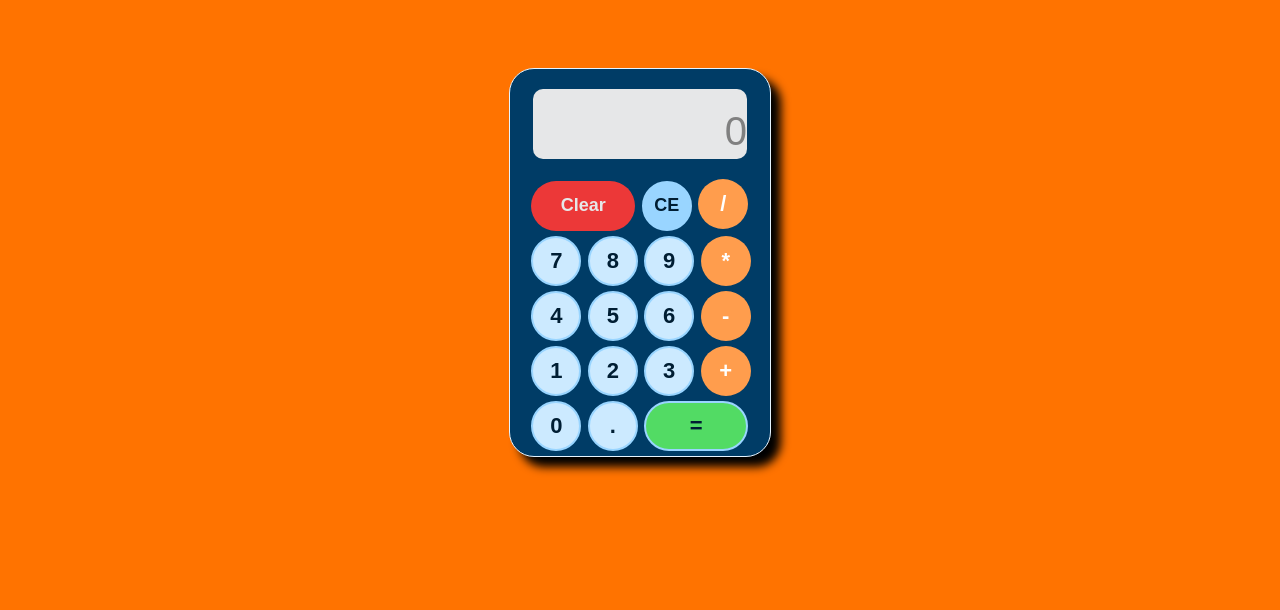
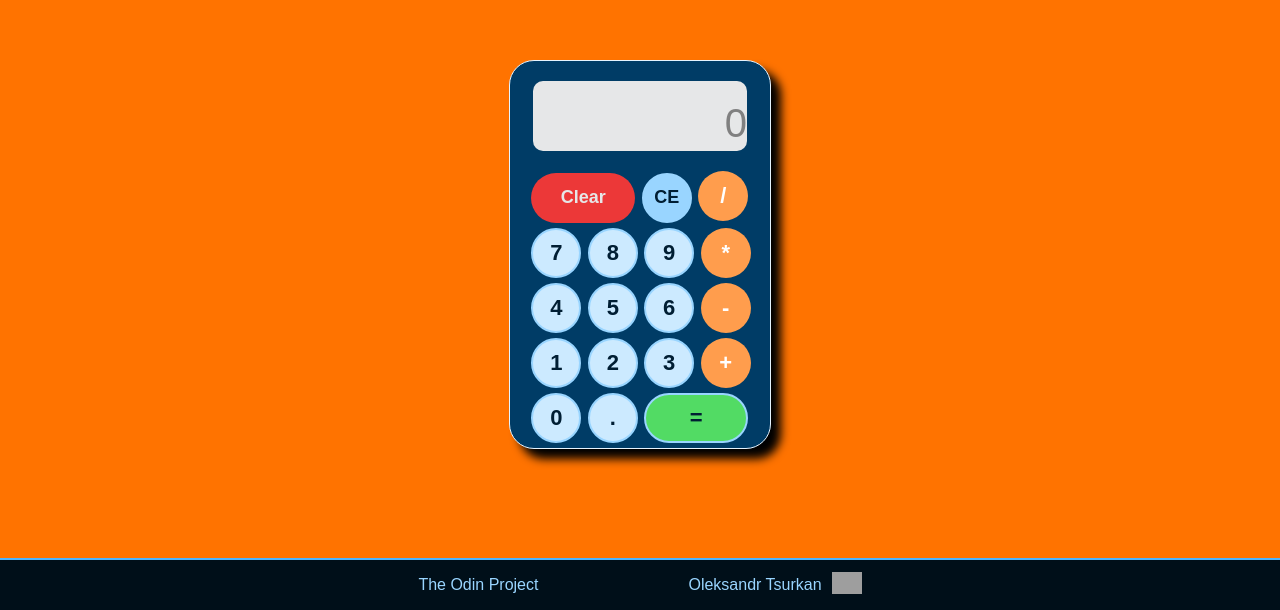
Before and after one commit to Altersandr/odin-calculator, a plain HTML site: page index.html in a window 1280 px wide. Shown: the part 190-800 px from the top of the page. Drawn offline with Linux system fonts and the light colour scheme; grey boxes are pictures that could not be loaded.

Commit message:
some bugs remain without fix, which require me to rewrite the codebase, will have to come back to the project later, added a footer with github account linked

```diff
--- a/index.html
+++ b/index.html
@@ -42,9 +42,17 @@
                 <button id = 'dot'>.</button>
                 <button class = 'equal'>=</button>
             </div>
+        </div>
     </div>
+    <div id = 'footer'>
+        <div class = 'odin'>The Odin Project</div>
+        <div id = 'author'>
+            <div id = 'author'>Oleksandr Tsurkan</div>
+            <a href="https://github.com/Altersandr">
+            <img src= "https://upload.wikimedia.org/wikipedia/commons/9/91/Octicons-mark-github.svg" alt = 'Altersandr' width="30px">
+            </a>
+        </div>
     </div>
-
     <script src="script.js" defer></script>
 </body>
 </html>
--- a/script.js
+++ b/script.js
@@ -31,7 +31,6 @@ let firstDigit = '';
 let secondDigit = '';
 let operationToPerform = '';
 let storedValue = '';
-
 
 const storeOperation = function (){
     dot.disabled = false;
@@ -130,6 +129,9 @@ window.addEventListener('keydown', function (e){
    }
    else if(e.key === '/' ||e.key === '*' ||e.key === '-' ||e.key === '+'){
     dot.disabled = false;
+    if(storedValue.includes(e.key)){
+        return
+    }
         if(firstDigit!='' && operationToPerform!=''){
             secondDigit = storedValue;
             storedValue = '';
@@ -146,6 +148,9 @@ window.addEventListener('keydown', function (e){
                 }
     else if(e.key ==='0' ||e.key ==='1' || e.key ==='2' || e.key ==='3' || e.key ==='4' ||
     e.key ==='5' || e.key ==='6' || e.key ==='7' || e.key ==='8' || e.key ==='9' || e.key ==='.'){
+        if(e.key ==='.' && storedValue.includes('.')){
+            return
+        }
         display.style.color = '#001e33';
         storedValue += e.key;
         if(display.innerText == '0' && event.key != '.'){
--- a/styles.css
+++ b/styles.css
@@ -1,11 +1,16 @@
 
 
 body{
+    width: 100%;
+    height: 100vh;
     font-family: sans-serif;
     background-color: #ff7300;
     display: flex;
-    justify-content: center;
+    flex-direction: column;
+    justify-content: space-between;
     align-items: center;
+    margin: 0;
+    padding: 0;
 }
 
 #calcBody{
@@ -116,3 +121,25 @@ button:hover{
 #rows .operand:hover{
     border: #99d5ff 2px solid;
 }
+
+
+#footer{
+    justify-content: center;
+    align-items: center;
+    gap: 150px;
+    display: flex;
+    color: #99d5ff;
+    padding: 0;
+    margin: 0;
+    background-color: #000f19;
+    min-height: 50px;
+    width: 100%;
+    border-top: 2px #4db5ff solid;
+}
+
+#author{
+    display: flex;
+    justify-content: center;
+    align-items: center;
+    gap: 10px;
+}
```
